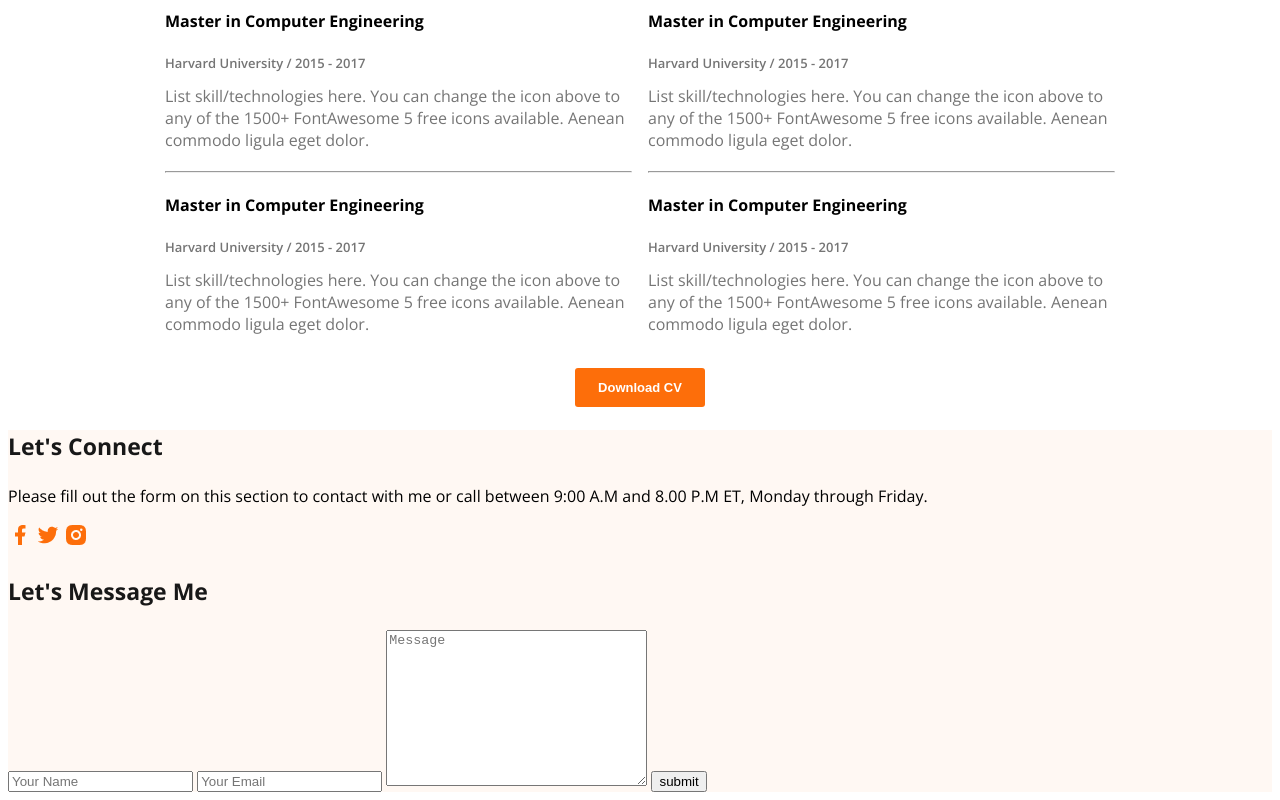
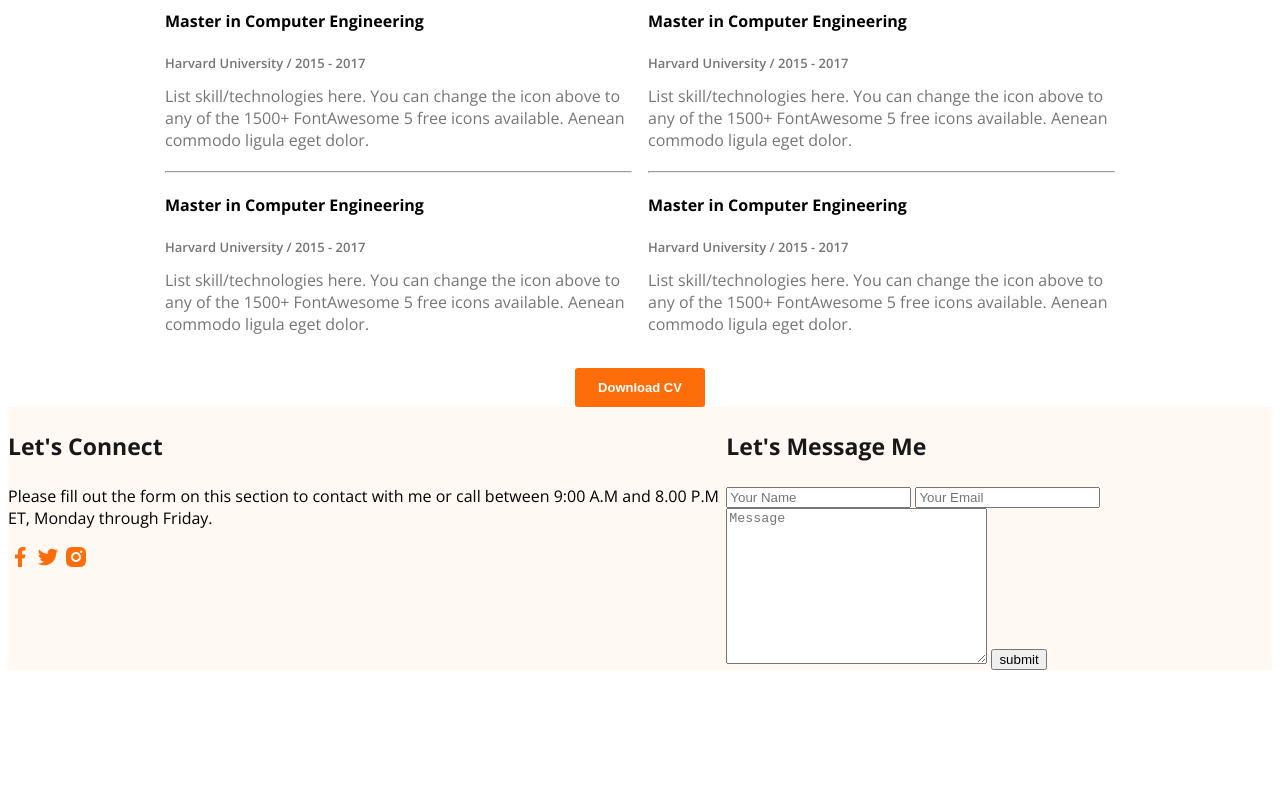
Before and after one commit to prashantaself/web-dev-portfolio, a plain HTML site: page index.html in a window 1280 px wide. Shown: the part 2240-3040 px from the top of the page. After the commit the page ends 2918 px from the top, so only its background shows below. Drawn offline with nearby package versions, Linux system fonts and the light colour scheme.

Commit message:
footer display flexed for flexibility for footer section

```diff
--- a/styles/portfolio.css
+++ b/styles/portfolio.css
@@ -188,3 +188,10 @@ main section {
 .resume-download-cv {
     margin-top: 33px;
 }
+
+
+
+/* Footer Section */
+footer {
+    display: flex;
+}
```
